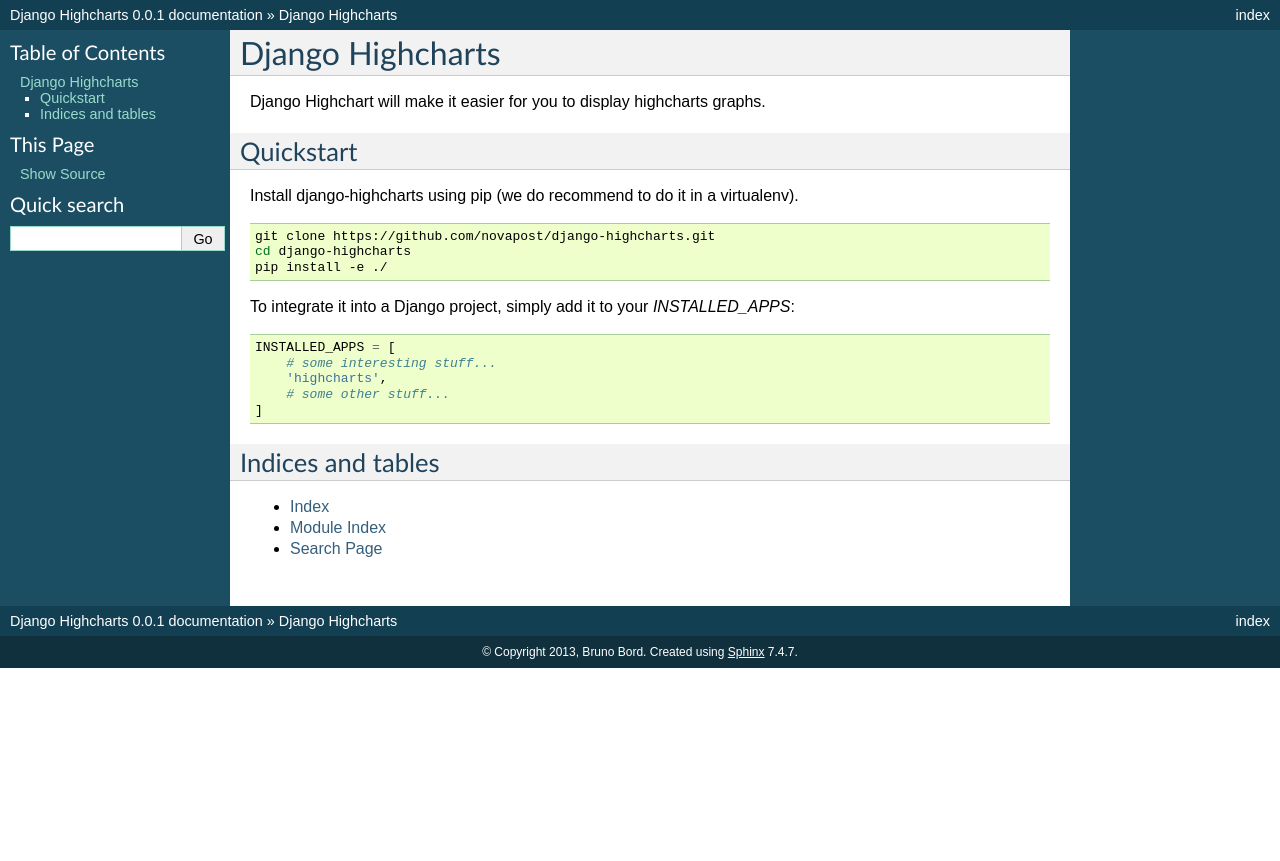
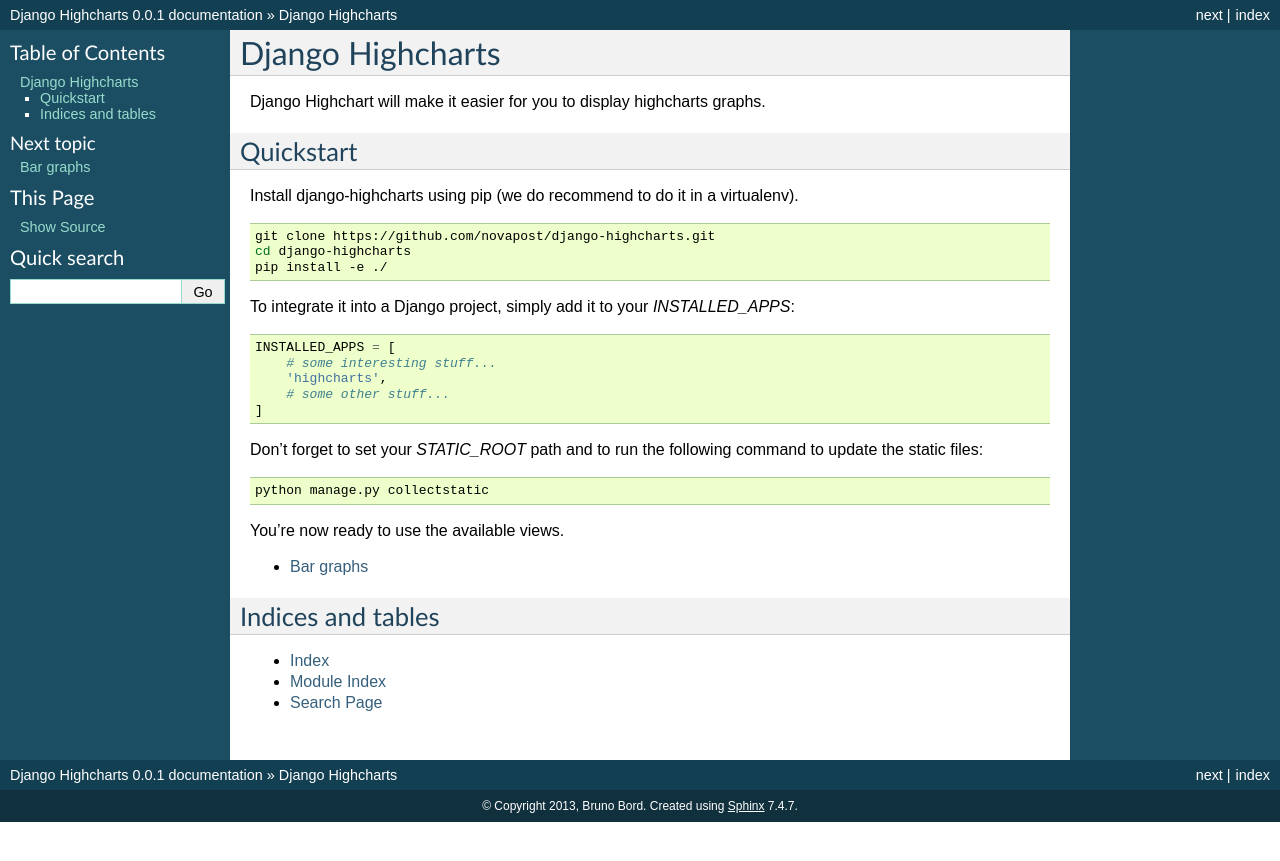
Before and after one commit to ernestoarbitrio/django-highcharts, a Sphinx documentation site: the page built from docs/index.rst, in a window 1280 px wide. Shown: the top 861 px of the page. Built offline with Sphinx 7.4.7, drawn with Linux system fonts in a browser that asks for light colours.

```diff
--- /dev/null
+++ b/docs/bar.rst
@@ -0,0 +1,5 @@
+==========
+Bar graphs
+==========
+
+TODO
--- a/docs/index.rst
+++ b/docs/index.rst
@@ -25,6 +25,20 @@ To integrate it into a Django project, simply add it to your `INSTALLED_APPS`:
         # some other stuff...
     ]
 
+Don't forget to set your `STATIC_ROOT` path and to run the following command to
+update the static files:
+
+.. code-block:: sh
+
+    python manage.py collectstatic
+
+You're now ready to use the available views.
+
+.. toctree::
+    :maxdepth: 2
+
+    bar
+
 Indices and tables
 ==================
 
```
